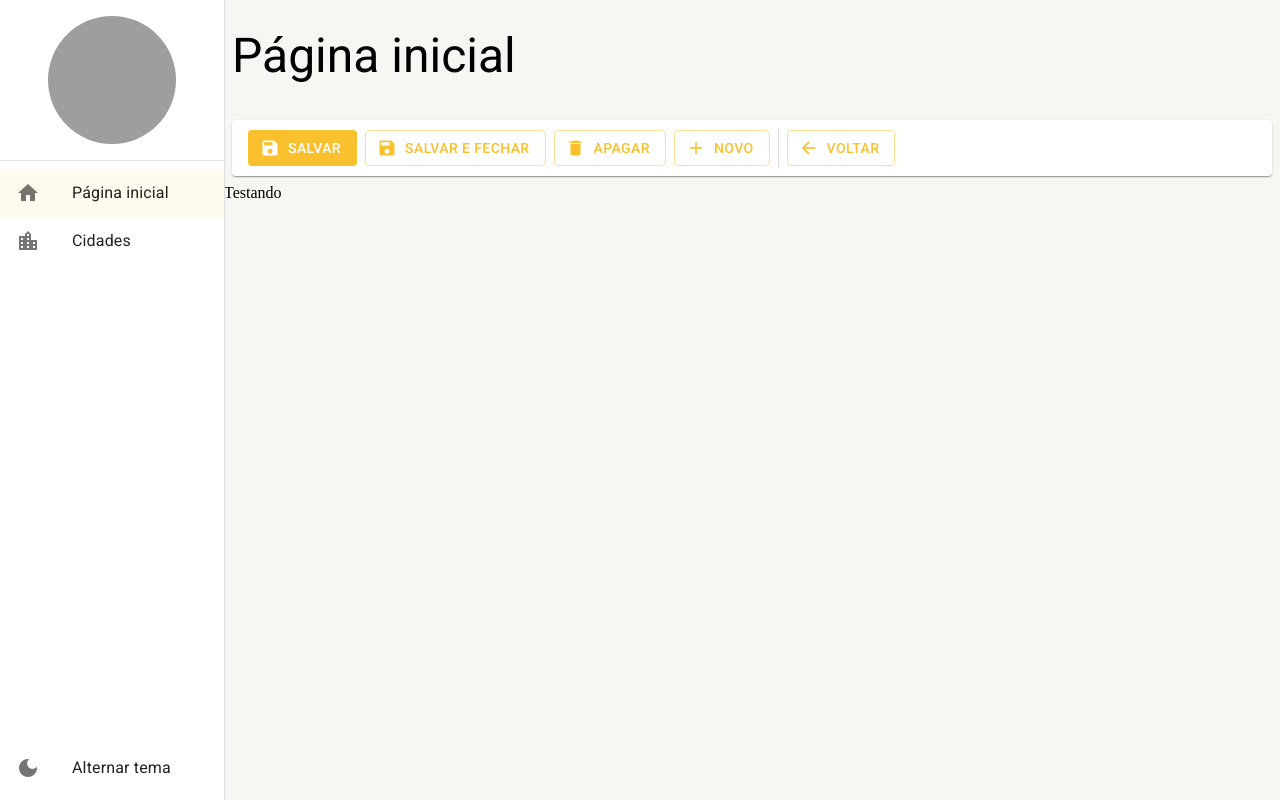
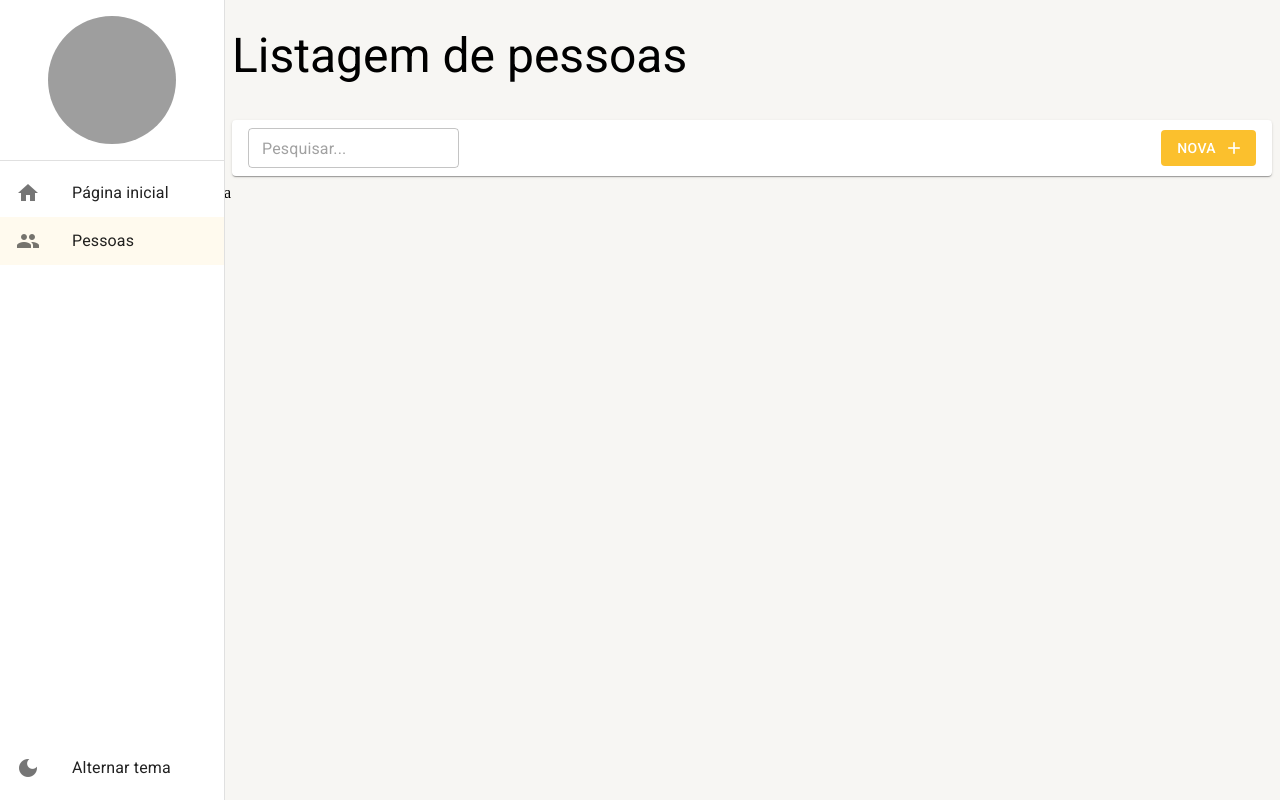
Before and after one commit to elielbianchi/crud-react-ts-mui, a React (Create React App) app: page /pessoas in a window 1280 px wide. Before the commit this address led to /pagina-inicial. Built offline with nearby package versions, Linux system fonts and the light colour scheme; grey boxes are pictures that could not be loaded.

Commit message:
refactor: renomeia pagina e componente cidades para pessoas

```diff
--- a/src/pages/index.ts
+++ b/src/pages/index.ts
@@ -1,2 +1,2 @@
-export * from './cidades/ListagemDeCidades';
+export * from './pessoas/ListagemDePessoas';
 export * from './dashboard/Dashboard';
--- a/src/pages/cidades/ListagemDeCidades.tsx
+++ b/src/pages/pessoas/ListagemDePessoas.tsx
@@ -4,7 +4,7 @@
 import { FerramentasDaListagem } from '../../components';
 import { LayoutBaseDePagina } from '../../layouts';
 
-export const ListagemDeCidades: React.FC = () => {
+export const ListagemDePessoas: React.FC = () => {
   const [searchParams, setSearchParams] = useSearchParams();
 
   const busca = useMemo(() => {
@@ -13,7 +13,7 @@
 
   return (
     <LayoutBaseDePagina
-      titulo="Listagem de cidades"
+      titulo="Listagem de pessoas"
       barraDeFerramentas={
         <FerramentasDaListagem
           mostrarInputBusca
--- a/src/routes/index.tsx
+++ b/src/routes/index.tsx
@@ -1,7 +1,7 @@
 import { useEffect } from 'react';
 import { Routes, Route, Navigate } from 'react-router-dom';
 import { useDrawerContext } from '../contexts';
-import { Dashboard, ListagemDeCidades } from '../pages';
+import { Dashboard, ListagemDePessoas } from '../pages';
 
 export const AppRoutes = () => {
   const { setDrawerOptions } = useDrawerContext();
@@ -14,9 +14,9 @@
         label: 'Página inicial',
       },
       {
-        icon: 'location_city',
-        path: '/cidades',
-        label: 'Cidades',
+        icon: 'people',
+        path: '/pessoas',
+        label: 'Pessoas',
       },
     ]);
   }, []);
@@ -25,8 +25,8 @@
     <Routes>
       <Route path="/pagina-inicial" element={<Dashboard />} />
 
-      <Route path="/cidades" element={<ListagemDeCidades />} />
-      {/* <Route path="/cidades/detalhe/:id" element={<ListagemDeCidades />} /> */}
+      <Route path="/pessoas" element={<ListagemDePessoas />} />
+      {/* <Route path="/pessoas/detalhe/:id" element={<ListagemDePessoas />} /> */}
 
       <Route path="*" element={<Navigate to="/pagina-inicial" />} />
     </Routes>
```
